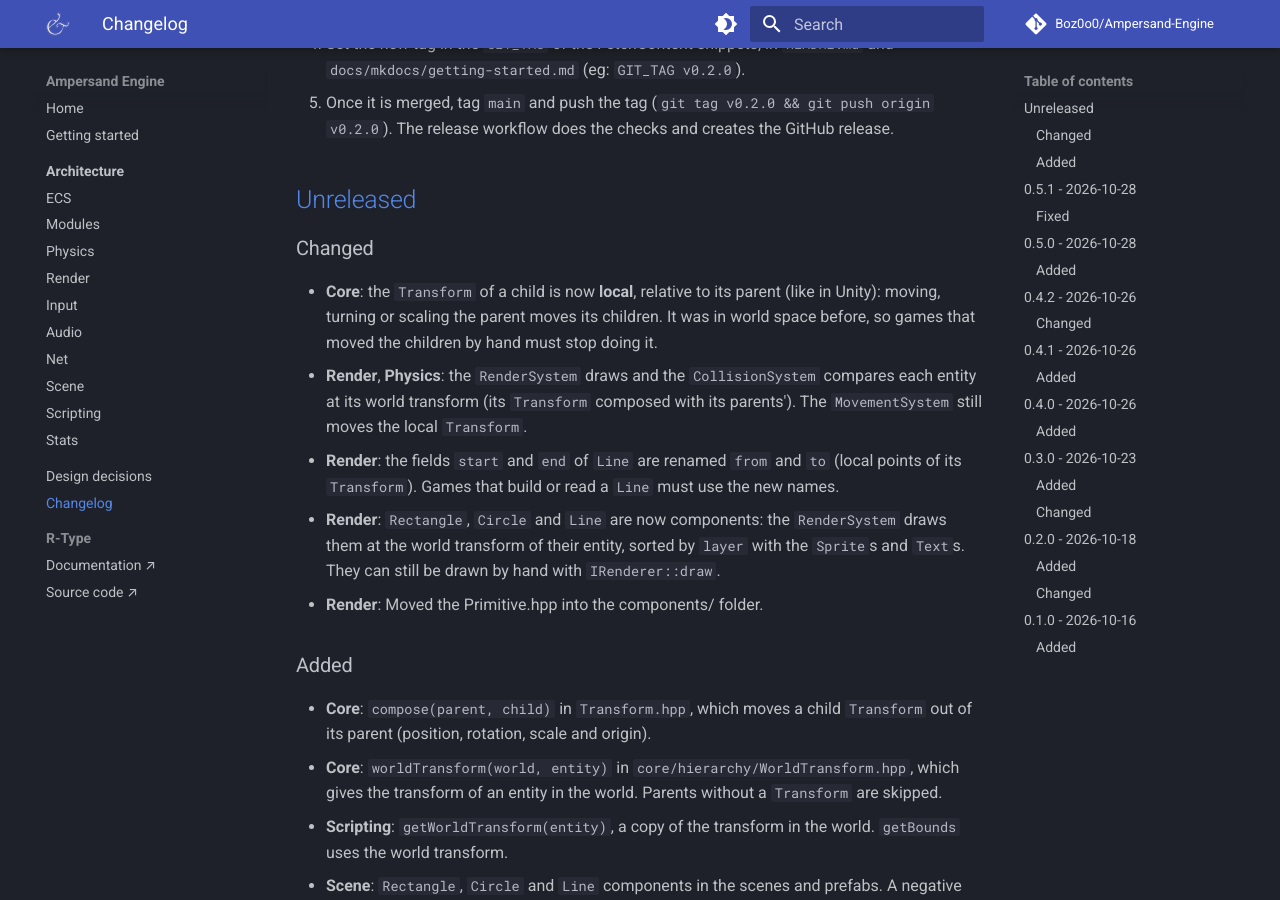
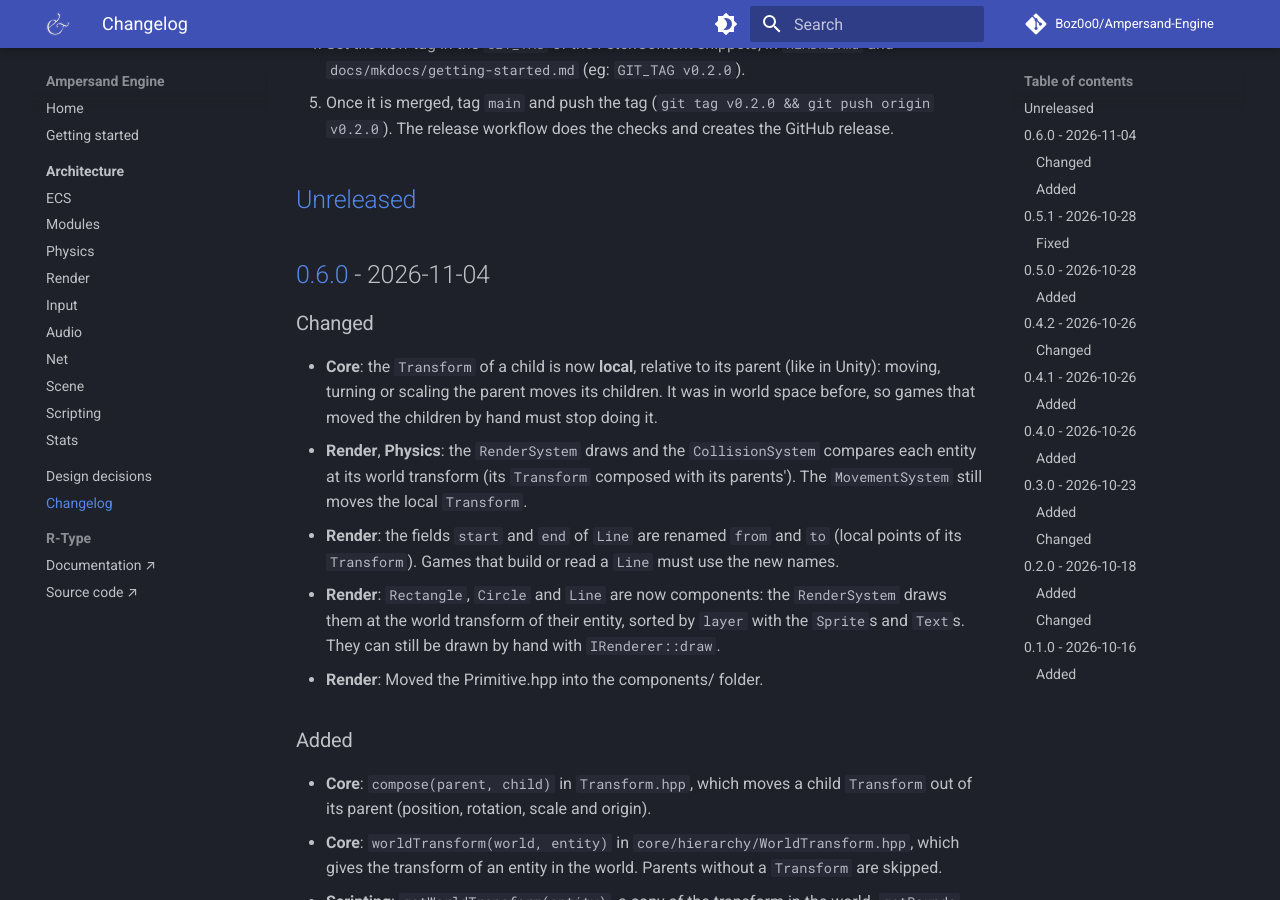
Before and after one commit to Boz0o0/Ampersand-Engine, an MkDocs documentation site: the page built from docs/mkdocs/changelog.md, in a window 1280 px wide and 900 px high, scrolled down 518 px. Built offline with MkDocs 1.6.1 and Material for MkDocs 9.7.7, drawn with Linux system fonts in a browser that asks for light colours; comment, search, counter and statistics services are not loaded.

Commit message:
chore(release): 0.6.0

```diff
--- a/CHANGELOG.md
+++ b/CHANGELOG.md
@@ -25,6 +25,8 @@ under `[Unreleased]`, in the right subsection (`Added`, `Changed`, `Fixed` or
    release.
 
 ## [Unreleased]
+
+## [0.6.0] - 2026-11-04
 
 ### Changed
 
@@ -149,7 +151,8 @@ First release, with the very base of the engine.
 - One CMake option and one static library per module.
 - Documentation website.
 
-[Unreleased]: https://github.com/Boz0o0/Ampersand-Engine/compare/v0.5.1...HEAD
+[Unreleased]: https://github.com/Boz0o0/Ampersand-Engine/compare/v0.6.0...HEAD
+[0.6.0]: https://github.com/Boz0o0/Ampersand-Engine/compare/v0.5.1...v0.6.0
 [0.5.1]: https://github.com/Boz0o0/Ampersand-Engine/compare/v0.5.0...v0.5.1
 [0.5.0]: https://github.com/Boz0o0/Ampersand-Engine/compare/v0.4.2...v0.5.0
 [0.4.2]: https://github.com/Boz0o0/Ampersand-Engine/compare/v0.4.1...v0.4.2
--- a/CMakeLists.txt
+++ b/CMakeLists.txt
@@ -1,7 +1,7 @@
 cmake_minimum_required(VERSION 3.24)
 
 project(AmpersandEngine
-    VERSION 0.5.1
+    VERSION 0.6.0
     LANGUAGES CXX
 )
 
```
Also changed, not shown: README.md (+1 -1 lines), docs/mkdocs/getting-started.md (+1 -1 lines).
